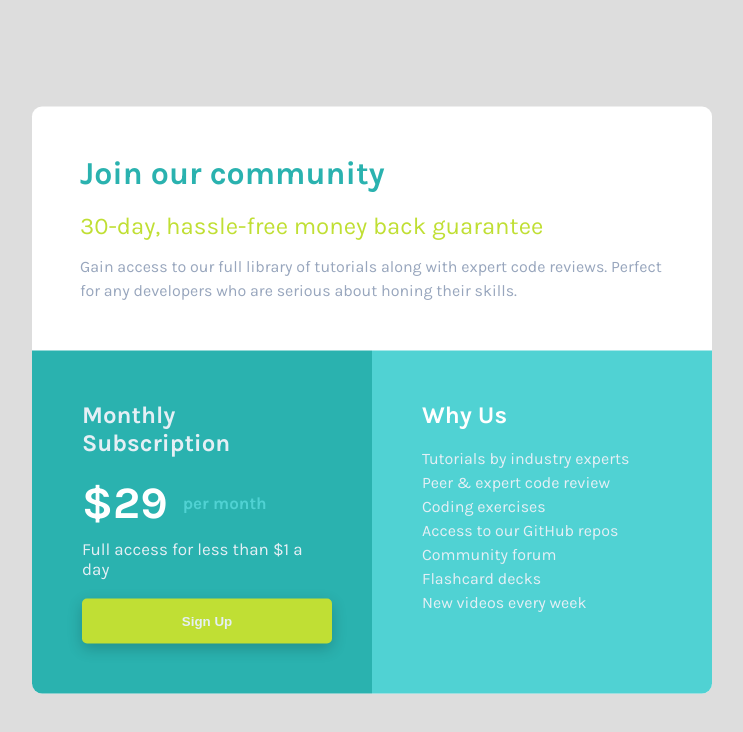
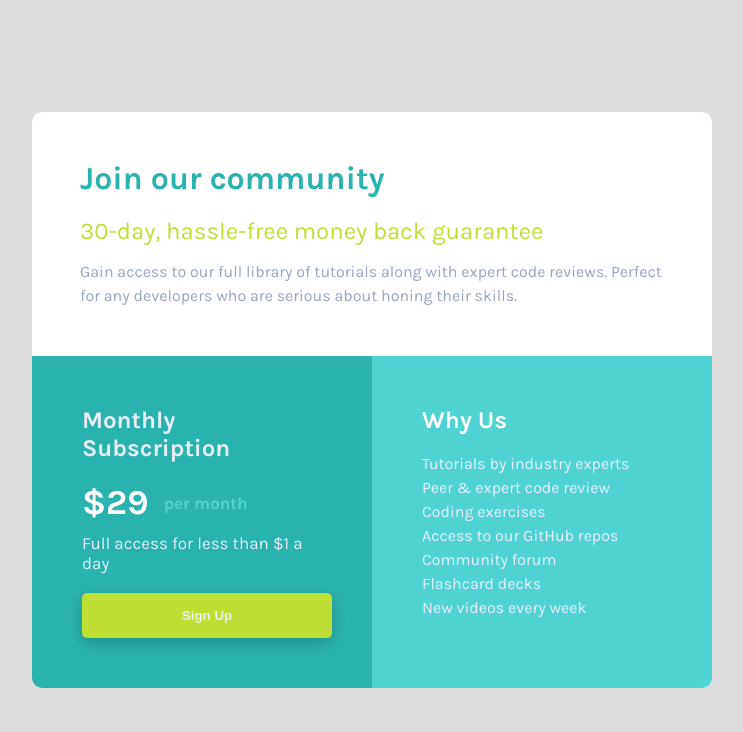
Before and after one commit to TheCoderGuru/single-price-grid-component, a plain HTML site: page index.html in a window 1280 px wide. Shown: the whole page, without its empty margins (268-1011 px from the left). Drawn offline with Linux system fonts and the light colour scheme.

Commit message:
Fixed some code in the stylesheet file

```diff
--- a/style.css
+++ b/style.css
@@ -11,6 +11,7 @@
   --cyan: hsl(179, 62%, 43%);
   --light-cyan: hsl(180.5, 60%, 57%);
   --yellow: hsl(71, 73%, 54%);
+  --body-bg: #ddd;
   --light-blue: hsl(204, 43%, 93%);
   --gray-blue: hsl(218, 22%, 67%);
 }
@@ -32,14 +33,6 @@ body {
   left: 50%;
   transform: translate(-50%, -50%);
   border-radius: 10px;
-  /* -webkit-border-radius: 10px;
-  -moz-border-radius: 10px;
-  -ms-border-radius: 10px;
-  -o-border-radius: 10px;
-  -webkit-transform: translate(-50%, -50%);
-  -moz-transform: translate(-50%, -50%);
-  -ms-transform: translate(-50%, -50%);
-  -o-transform: translate(-50%, -50%); */
 }
 
 .container .card {
@@ -110,7 +103,7 @@ body {
 }
 
 .subscribe-container .price {
-  font-size: 45px;
+  font-size: 35px;
   font-weight: 700;
   display: flex;
   align-items: center;
@@ -141,3 +134,7 @@ body {
   margin-bottom: 5px;
   color: var(--light-blue);
 }
+
+@media screen and ( min-width: 375px ){
+
+}
```
